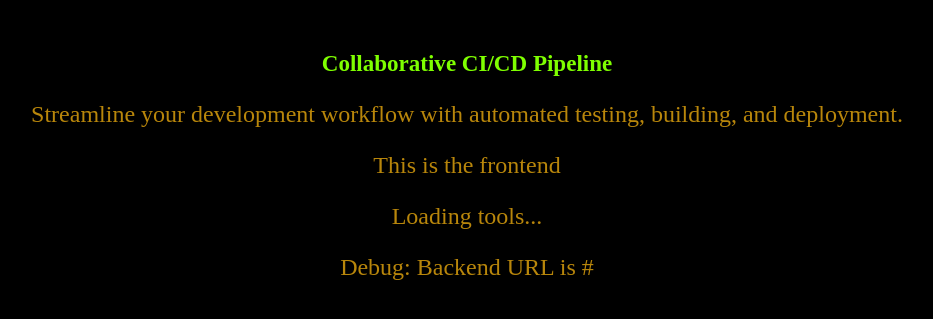
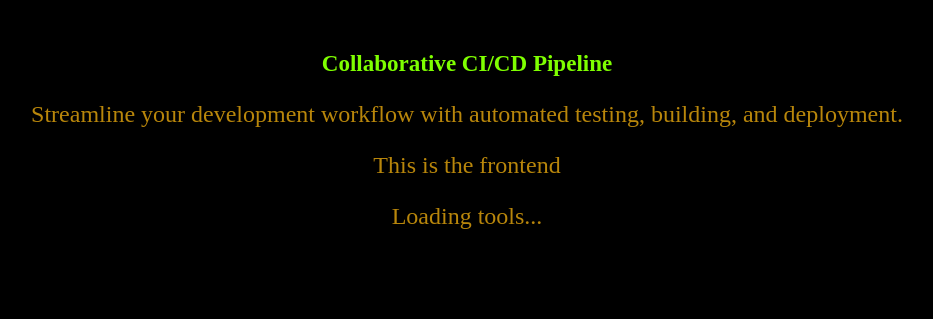
Before and after one commit to NamanSondhiya/ci-cd-application, a Flask app: template frontend/templates/index.html in a window 1280 px wide. Shown: the top 319 px of the page, without its empty margins (173-1106 px from the left). Run offline with Flask 3, Linux system fonts and the light colour scheme; the template is opened without the code that fills it: most values are stand-ins (such as "Sample title", 1, 10 or a date in 2020).

Commit message:
re-pulled-v2

```diff
--- a/backend/app.py
+++ b/backend/app.py
@@ -7,11 +7,15 @@ CORS(app, origins='*')
 
 @app.route('/')
 def index():
-    return "Greeting's From the BACKEND"
+    return "hello from backend"
 
 @app.route('/jet')
 def jet():
     response = jsonify(Tools)
+    response.headers.add('Access-Control-Allow-Origin', '*')
+    response.headers.add('Access-Control-Allow-Headers', 'Content-Type,Authorization')
+    response.headers.add('Access-Control-Allow-Methods', 'GET,PUT,POST,DELETE')
+    return response
 
 if __name__ == '__main__':
     app.run(debug=True, host='0.0.0.0', port=3000)
--- a/frontend/templates/index.html
+++ b/frontend/templates/index.html
@@ -1,43 +1,37 @@
-<!doctype html>
+<!DOCTYPE html>
 <html lang="en">
 <head>
-    <meta charset="UTF-8" />
+    <meta charset="UTF-8">
     <title>Collab CI/CD</title>
-    <meta name="viewport" content="width=device-width, initial-scale=1.0" />
+    <meta name="viewport" content="width=device-width, initial-scale=1.0">
 </head>
 <body>
     <h1>Collaborative CI/CD Pipeline</h1>
-    <p>
-      Streamline your development workflow with automated testing, building, and
-      deployment.
-    </p>
+    <p>Streamline your development workflow with automated testing, building, and deployment.</p>
     <p>This is the frontend</p>
     <p id="tools-list">Loading tools...</p>
-    <p>Debug: Backend URL is {{ backend_url }}</p>
     <script>
-      console.log("Backend URL:", "{{ backend_url }}");
         function fetchTools(retries = 3) {
-        console.log("Fetching from:", "{{ backend_url }}/jet");
-        fetch("{{ backend_url }}/jet")
-          .then((response) => {
-            if (!response.ok) throw new Error("Backend not ready");
+            fetch('{{ backend_url }}/jet')
+                .then(response => {
+                    if (!response.ok) throw new Error('Backend not ready');
                     return response.json();
                 })
-          .then((tools) => {
-            const toolsList = document.querySelectorAll("p");
-            toolsList[toolsList.length - 1].innerHTML = tools.join(", ");
+                .then(tools => {
+                    const toolsList = document.querySelectorAll('p');
+                    toolsList[toolsList.length - 1].innerHTML = tools.join(', ');
                 })
-          .catch((error) => {
+                .catch(error => {
                     if (retries > 0) {
                         setTimeout(() => fetchTools(retries - 1), 2000);
                     } else {
-              const toolsList = document.querySelectorAll("p");
-              toolsList[toolsList.length - 1].innerHTML =
-                "Error loading tools: " + error.message;
+                        const toolsList = document.querySelectorAll('p');
+                        toolsList[toolsList.length - 1].innerHTML = 'Error loading tools: ' + error.message;
                     }
                 });
         }
 
+        // Start fetching after a small delay
         setTimeout(fetchTools, 1000);
     </script>
 </body>
```
Lines whose indentation alone changed are shown as unchanged.
